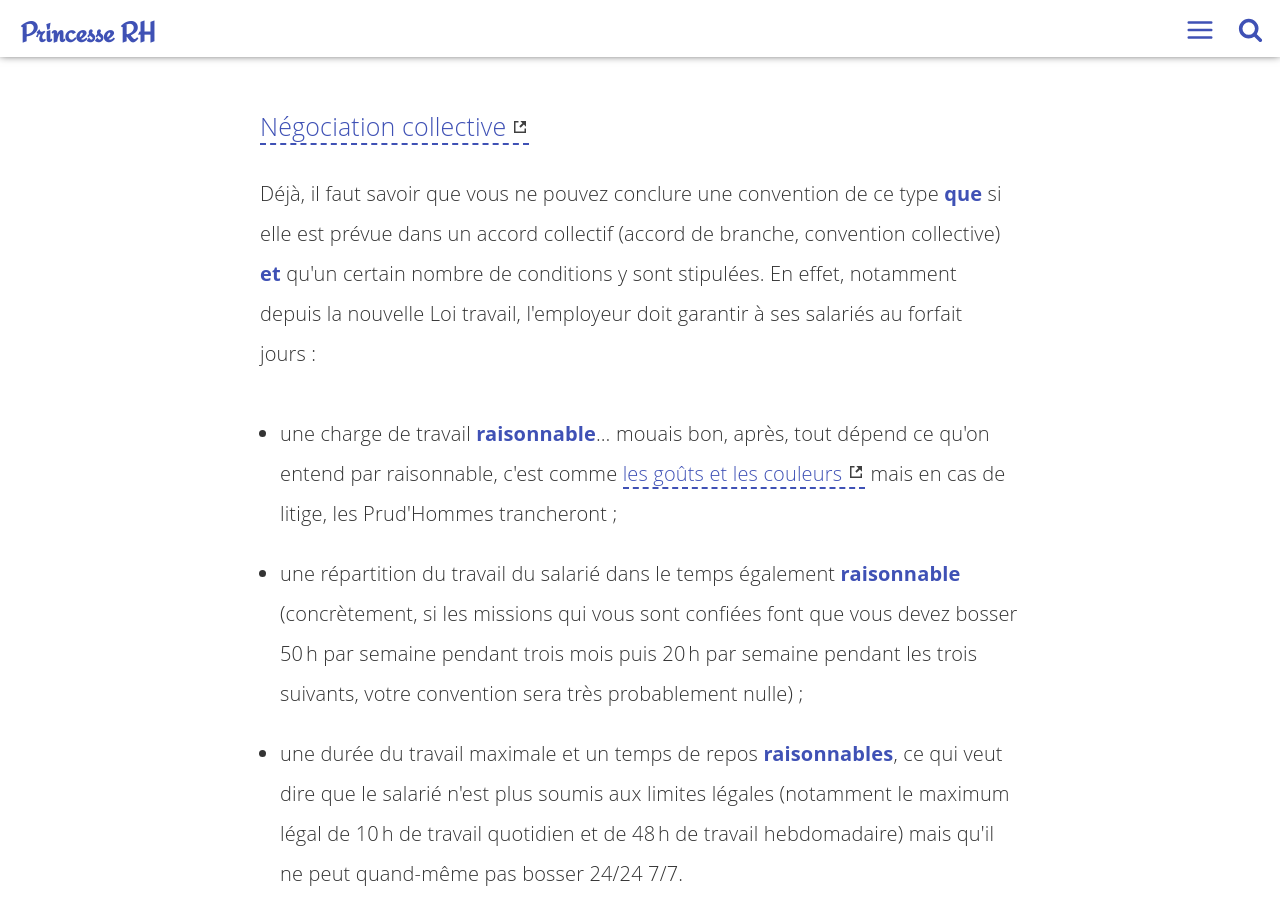
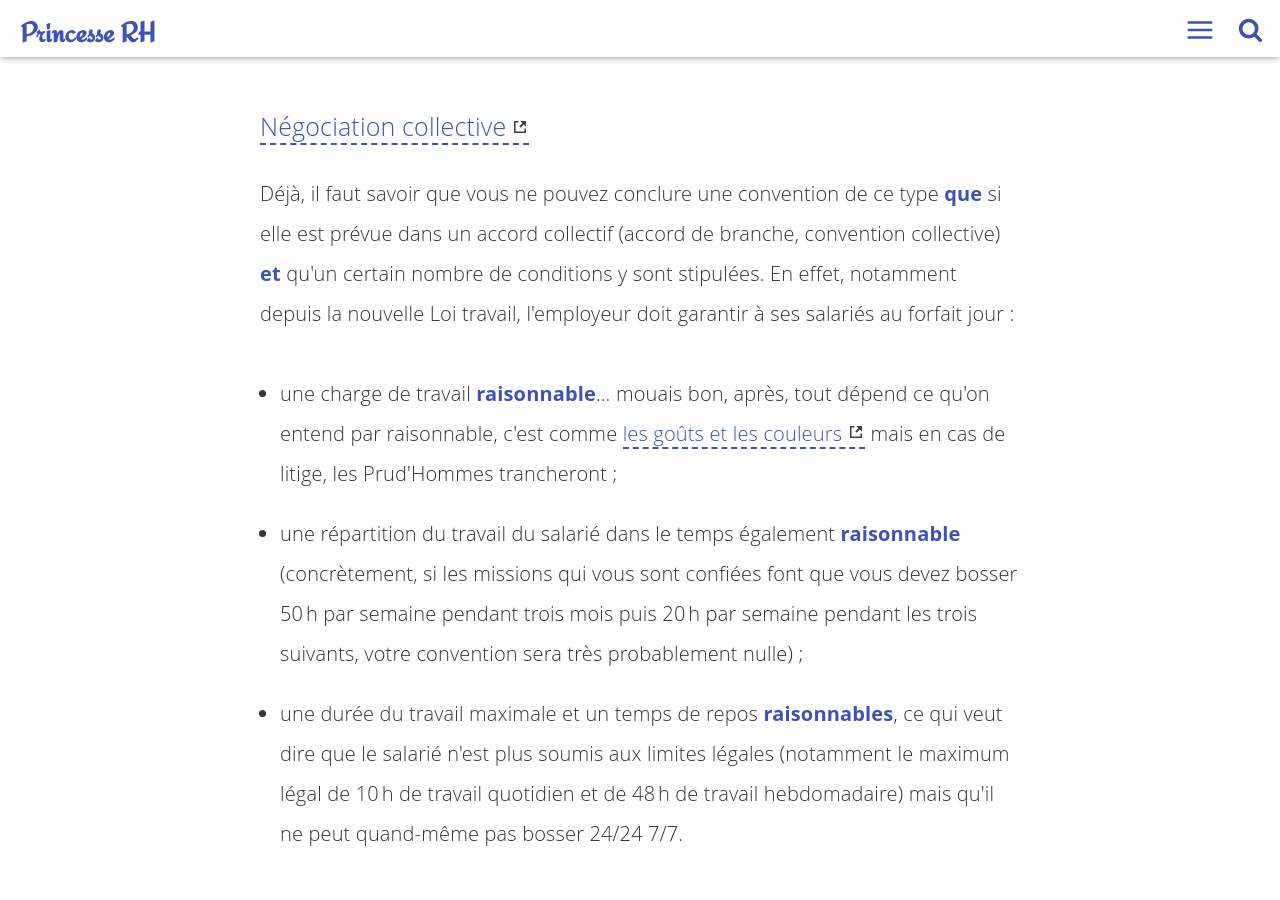
Before and after one commit to Libelilou/libelilou.github.io, a Jekyll site: the page built from _posts/rh/2017-05-08-forfait-jour.md, in a window 1280 px wide and 900 px high, scrolled down 5871 px. Built offline with Jekyll 4.4.1, drawn with Linux system fonts in a browser that asks for light colours; comment, search, counter and statistics services are not loaded; some of the changed text lies outside the part shown.

Commit message:
Uniformisation

```diff
--- a/_posts/rh/2017-05-08-forfait-jour.md
+++ b/_posts/rh/2017-05-08-forfait-jour.md
@@ -1,5 +1,5 @@
 ---
-title : "Le forfait jours"
+title : "Le forfait jour"
 introduction: "Savez-vous vraiment ce qui se cache derrière cette convention un peu particulière ? Démêlons le vrai de l'alternative fact :D"
 post-color: 2
 tags:
@@ -53,7 +53,7 @@
 
 Mais, alors si vous avez bien suivi, nous pouvons aussi enterrer définitivement une deuxième idée reçue sur le forfait jour :
 
-> L'employeur peut fixer des plages horaires minimum de présence à un salarié en forfait jours.
+> L'employeur peut fixer des plages horaires minimum de présence à un salarié en forfait jour.
 
 Eh ben non !!!
 
@@ -69,7 +69,7 @@
 
 ### [Négociation collective](https://youtu.be/JAvhnHzJZL4?t=52s)
 
-Déjà, il faut savoir que vous ne pouvez conclure une convention de ce type **que** si elle est prévue dans un accord collectif (accord de branche, convention collective) **et** qu'un certain nombre de conditions y sont stipulées. En effet, notamment depuis la nouvelle Loi travail, l'employeur doit garantir à ses salariés au forfait jours :
+Déjà, il faut savoir que vous ne pouvez conclure une convention de ce type **que** si elle est prévue dans un accord collectif (accord de branche, convention collective) **et** qu'un certain nombre de conditions y sont stipulées. En effet, notamment depuis la nouvelle Loi travail, l'employeur doit garantir à ses salariés au forfait jour :
 
 - une charge de travail **raisonnable**… mouais bon, après, tout dépend ce qu'on entend par raisonnable, c'est comme [les goûts et les couleurs](http://www.jaconsultingroup.com/images/zezttz7.JPG) mais en cas de litige, les Prud'Hommes trancheront ;
 - une répartition du travail du salarié dans le temps également **raisonnable** (concrètement, si les missions qui vous sont confiées font que vous devez bosser 50&#8239;h par semaine pendant trois mois puis 20&#8239;h par semaine pendant les trois suivants, votre convention sera très probablement nulle) ;
```
Also changed, not shown: _posts/rh/2016-12-30-horaires.md (+1 -1 lines).
